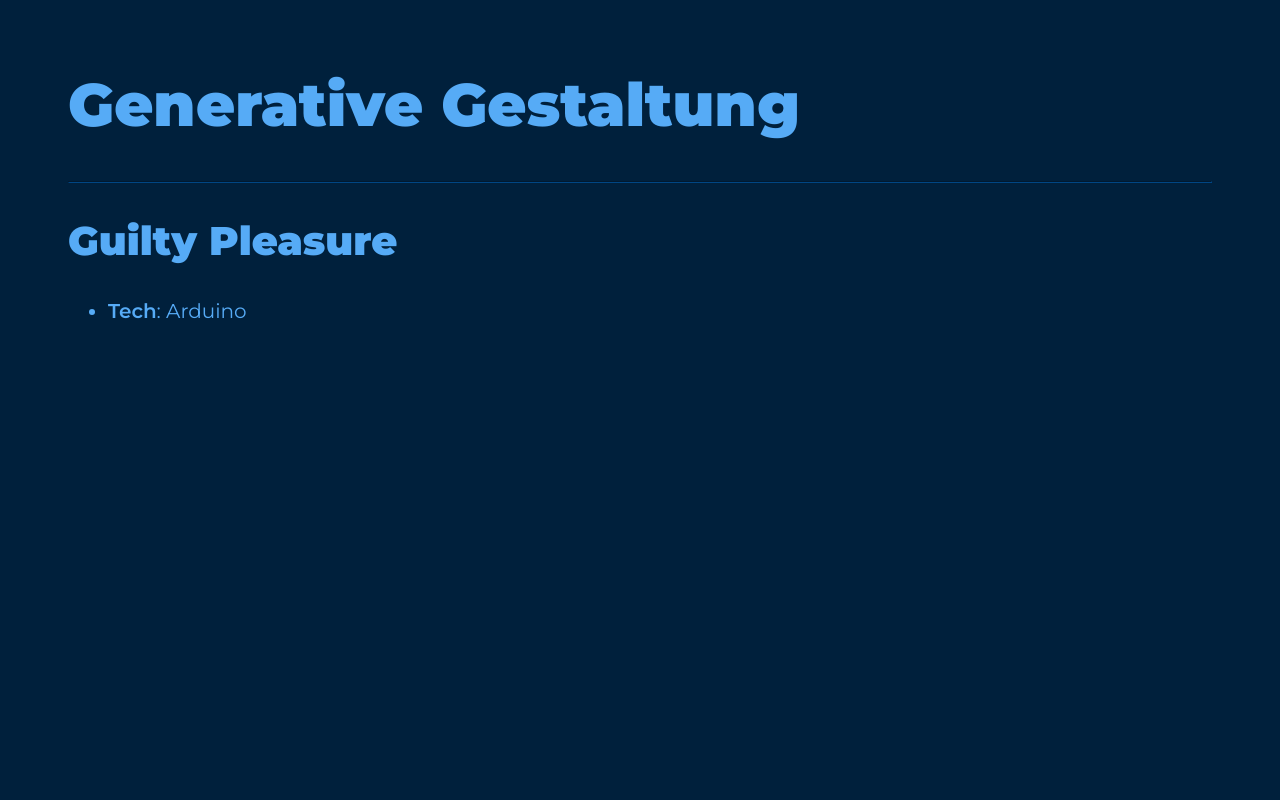
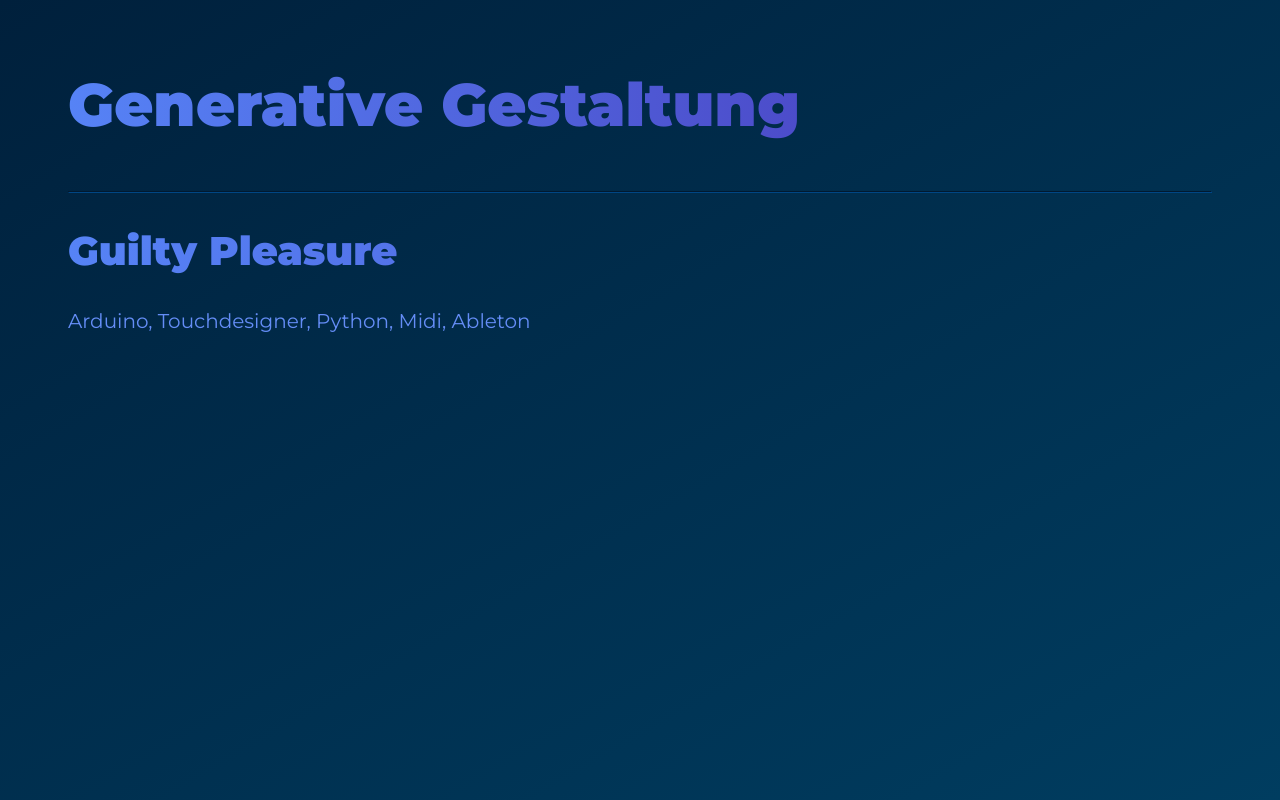
Before and after one commit to gruppjo/generative, a plain HTML site: page index.html in a window 1280 px wide. Drawn offline with Linux system fonts and the light colour scheme.

Commit message:
index: add text and background gradients

```diff
--- a/index.css
+++ b/index.css
@@ -7,8 +7,9 @@ body {
   /* color: #00203c;
   background-color: #c2e3ff; */
 
-  color: #56abf6;
+  color: #648df6;
   background-color: #00203c;
+  background: -webkit-linear-gradient(300deg, #00203c, #003d60);
 
 }
 
@@ -18,11 +19,23 @@ body {
 
 
 h1 {
+  display: inline-block;
+  margin-top: 0;
   font-size: 60px;
+  font-weight: 900;
+
+  background: -webkit-linear-gradient(0deg, #5683f6, rgb(76,76,202));
+  -webkit-background-clip: text;
+  -webkit-text-fill-color: transparent;
 }
 
 h2 {
   font-size: 40px;
+  font-weight: 900;
+
+  background: -webkit-linear-gradient(0deg, #5683f6, rgb(76,76,202));
+  -webkit-background-clip: text;
+  -webkit-text-fill-color: transparent;
 }
 
 
@@ -42,6 +55,9 @@ hr {
   h2 {
     font-size: 32px;
   }
+  body {
+    font-size: 18px;
+  }
 }
 
 @media screen and (max-width: 720px) {
@@ -54,4 +70,7 @@ hr {
   h2 {
     font-size: 24px;
   }
+  body {
+    font-size: 16px;
+  }
 }
--- a/index.html
+++ b/index.html
@@ -13,8 +13,6 @@
     <h1>Generative Gestaltung</h1>
     <hr/>
     <h2>Guilty Pleasure</h2>
-    <ul>
-      <li><span class="semibold">Tech</span>: Arduino</li>
-    </ul>
+    Arduino, Touchdesigner, Python, Midi, Ableton
   </body>
 </html>
```
